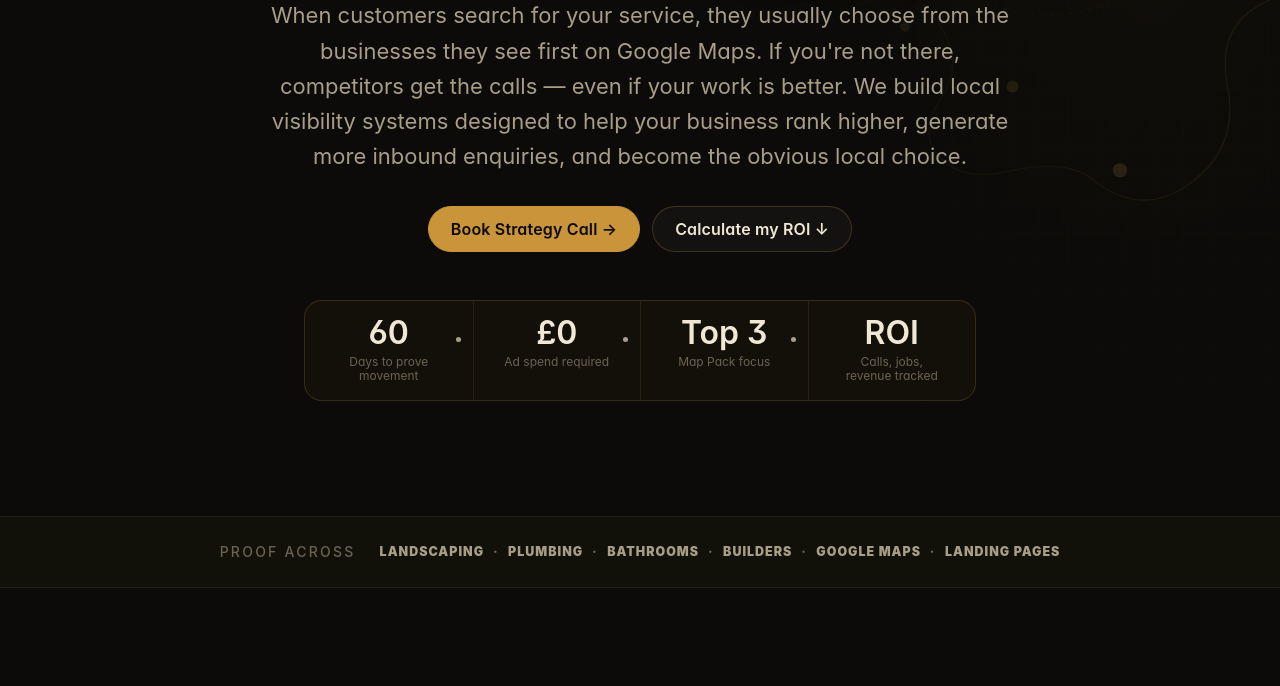
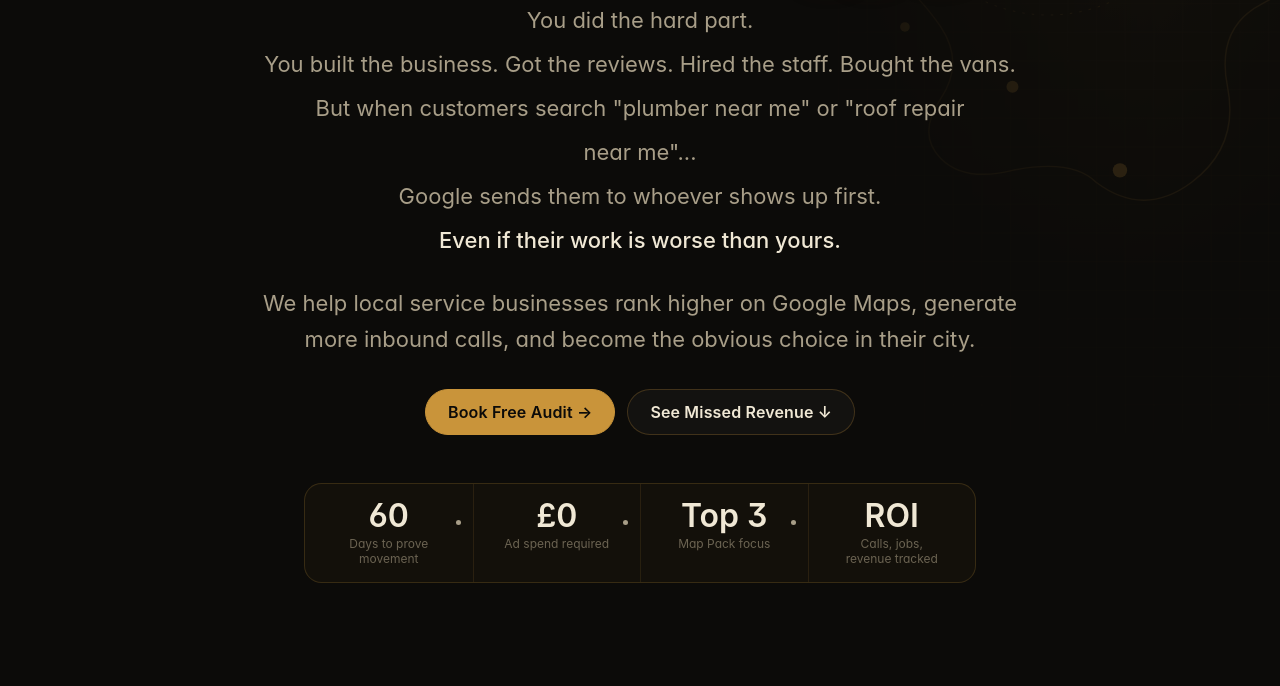
Before and after one commit to xr33m-marketing/xr33m-gmb-SITE, a website built with Vite: page index.html in a window 1280 px wide. Shown: the part 496-1182 px from the top of the page. Built offline with nearby package versions, Linux system fonts and the light colour scheme; a web font is replaced by a local one.

Commit message:
Add hero lede content & styles

```diff
--- a/index.html
+++ b/index.html
@@ -130,20 +130,24 @@
           </p>
 
           <h1 class="hero__title">
-            Most Local Businesses Lose Work Before The Phone Even <em>Rings</em>
+            Your Competitors Are Stealing The Calls You Already Paid To <em>Earn.</em>
           </h1>
 
           <p class="hero__lede">
-            When customers search for your service, they usually choose from
-            the businesses they see first on Google Maps. If you're not there,
-            competitors get the calls — even if your work is better. We build
-            local visibility systems designed to help your business rank higher,
-            generate more inbound enquiries, and become the obvious local choice.
+            You did the hard part.<br>
+            You built the business. Got the reviews. Hired the staff. Bought the vans.<br>
+            But when customers search "plumber near me" or "roof repair near me"...<br>
+            Google sends them to whoever shows up first.<br>
+            <em class="hero__lede-emphasis">Even if their work is worse than yours.</em>
+          </p>
+          <p class="hero__lede hero__lede--closing">
+            We help local service businesses rank higher on Google Maps, generate
+            more inbound calls, and become the obvious choice in their city.
           </p>
 
           <div class="hero__cta">
-            <a class="btn btn--primary" href="#book">Book Strategy Call →</a>
-            <a class="btn btn--ghost" href="#roi">Calculate my ROI ↓</a>
+            <a class="btn btn--primary" href="#book">Book Free Audit →</a>
+            <a class="btn btn--ghost" href="#roi">See Missed Revenue ↓</a>
           </div>
 
           <ul class="hero__meta" role="list">
--- a/styles.css
+++ b/styles.css
@@ -1914,6 +1914,18 @@ h5 {
   max-width: 48rem;
   color: var(--color-text-muted);
   font-weight: 400;
+  line-height: 2;
+}
+
+.hero__lede-emphasis {
+  font-style: normal;
+  color: var(--color-text);
+  font-weight: 500;
+}
+
+.hero__lede--closing {
+  margin-top: var(--space-6);
+  line-height: 1.6;
 }
 
 .hero__cta {
```
